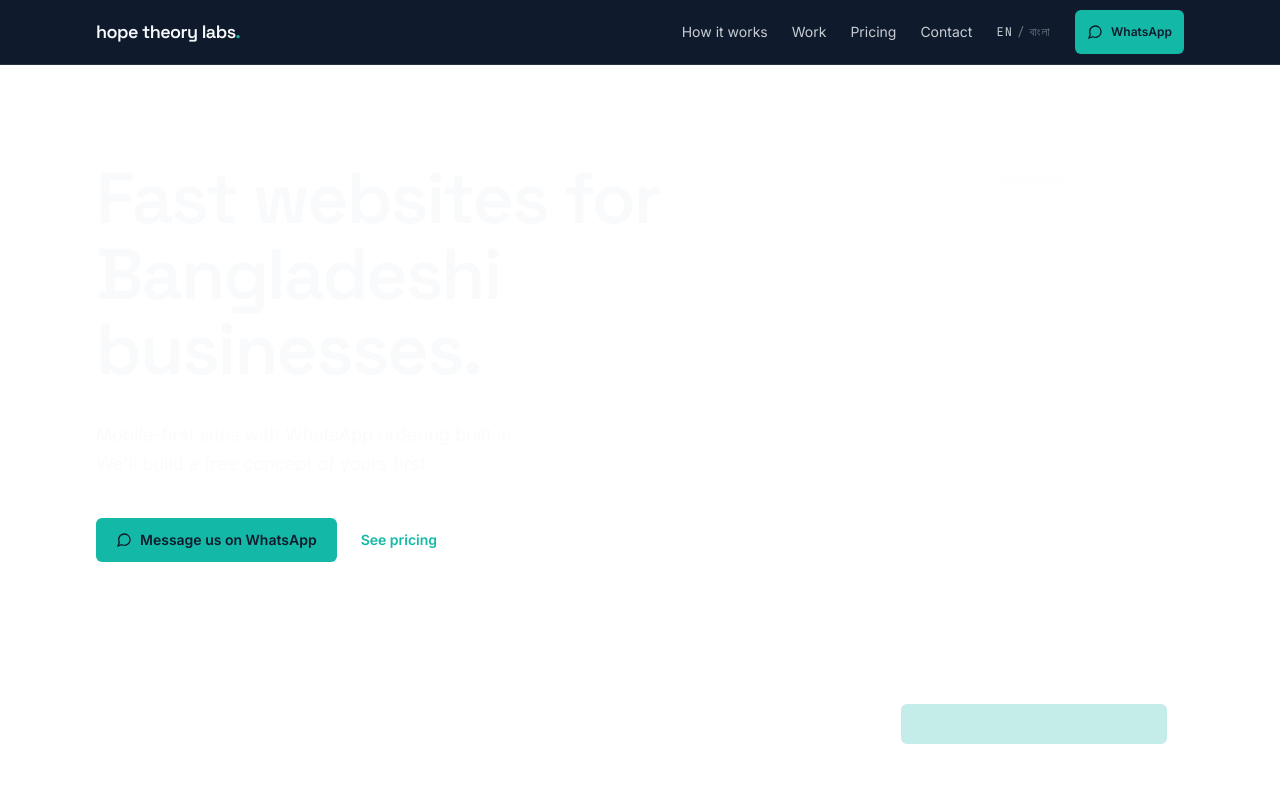
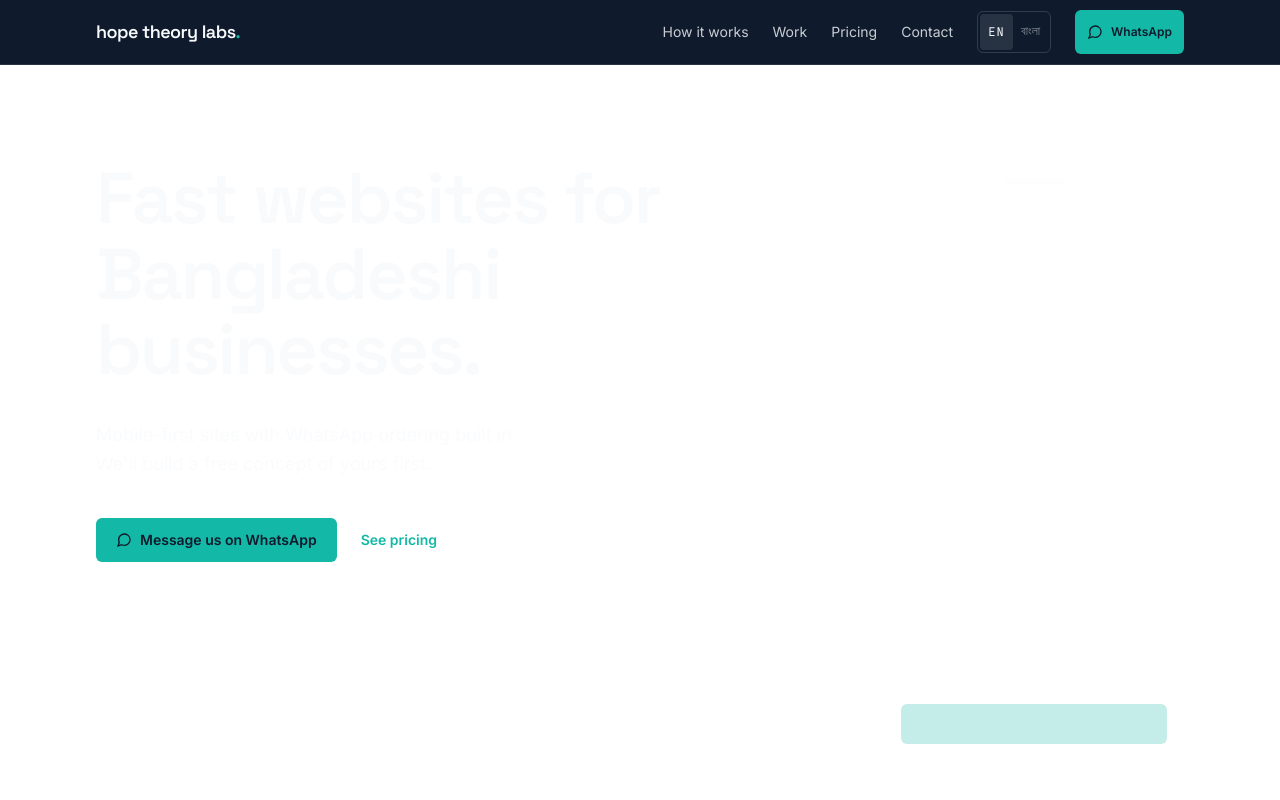
Before and after one commit to FahadIbrahim93/hopetheorylabs-site, a Next.js app: page / in a window 1280 px wide. Shown: the top 800 px of the page. Built offline with nearby package versions, Linux system fonts and the light colour scheme.

Commit message:
issue-3 1/4: language store, toggle, client shell
useSyncExternalStore-backed localStorage store (SSR-safe, no
setState-in-effect), interactive EN/বাংলা segmented control with
aria-pressed, and the page moved into a language-aware client shell.

```diff
--- a/app/page.tsx
+++ b/app/page.tsx
@@ -1,43 +1,10 @@
-import { en as content } from "@/content/en";
-
-import { About } from "@/components/About";
-import { Contact } from "@/components/Contact";
-import { EarlyAccessAI } from "@/components/EarlyAccessAI";
-import { FeatureGrid } from "@/components/FeatureGrid";
-import { Footer } from "@/components/Footer";
-import { Header } from "@/components/Header";
-import { Hero } from "@/components/Hero";
-import { HowItWorksTimeline } from "@/components/HowItWorksTimeline";
-import { Pricing } from "@/components/Pricing";
-import { StickyWhatsApp } from "@/components/StickyWhatsApp";
-import { WorkCard } from "@/components/WorkCard";
+import { PageShell } from "@/components/PageShell";
 
 /*
-  One page, SPEC order. Static only — motion (Step 5), i18n toggle (Step 3),
-  labs background (Step 4) and SEO meta (Step 6) come as their own issues.
+  Server entry: statically exported. All rendering lives in <PageShell>
+  (client) so the language toggle can re-render every string (issue #3).
+  SEO metadata and the labs background are later steps (#6, #4).
 */
 export default function Home() {
-  return (
-    <>
-      <a
-        href="#main"
-        className="sr-only focus:not-sr-only focus:fixed focus:left-4 focus:top-4 focus:z-[60] focus:rounded-md focus:bg-teal focus:px-4 focus:py-2 focus:text-sm focus:font-semibold focus:text-ink"
-      >
-        {content.header.skip}
-      </a>
-      <Header />
-      <main id="main">
-        <Hero />
-        <HowItWorksTimeline />
-        <FeatureGrid />
-        <WorkCard />
-        <Pricing />
-        <EarlyAccessAI />
-        <About />
-        <Contact />
-      </main>
-      <Footer />
-      <StickyWhatsApp href={content.contact.phoneHref} label={content.hero.primaryCta} />
-    </>
-  );
+  return <PageShell />;
 }
--- /dev/null
+++ b/components/LanguageProvider.tsx
@@ -0,0 +1,97 @@
+"use client";
+
+import {
+  createContext,
+  useCallback,
+  useContext,
+  useEffect,
+  useSyncExternalStore,
+  type ReactNode,
+} from "react";
+
+import { bn } from "@/content/bn";
+import { en } from "@/content/en";
+import type { SiteContent } from "@/content/types";
+
+export type Lang = "en" | "bn";
+
+const LANG_STORAGE_KEY = "htl-lang";
+const CONTENT: Record<Lang, SiteContent> = { en, bn };
+
+/*
+  Tiny external store over localStorage (issue #3). useSyncExternalStore is
+  the SSR-safe pattern: the server snapshot is the prerendered "en" page,
+  hydration renders the same, and the saved choice applies right after with
+  no hydration mismatch and no setState-in-effect (the useState version
+  failed the react-hooks/set-state-in-effect rule).
+*/
+const listeners = new Set<() => void>();
+
+function subscribe(onChange: () => void) {
+  listeners.add(onChange);
+  window.addEventListener("storage", onChange);
+  return () => {
+    listeners.delete(onChange);
+    window.removeEventListener("storage", onChange);
+  };
+}
+
+function getSnapshot(): Lang {
+  try {
+    return window.localStorage.getItem(LANG_STORAGE_KEY) === "bn" ? "bn" : "en";
+  } catch {
+    return "en"; // private mode / storage disabled
+  }
+}
+
+function getServerSnapshot(): Lang {
+  return "en";
+}
+
+/* Persist + switch <html lang>, then notify subscribers (same-tab updates). */
+function setLangEverywhere(lang: Lang) {
+  try {
+    window.localStorage.setItem(LANG_STORAGE_KEY, lang);
+  } catch {
+    // storage disabled — switching still works for the session
+  }
+  document.documentElement.lang = lang;
+  for (const notify of listeners) notify();
+}
+
+interface LanguageContextValue {
+  lang: Lang;
+  setLang: (lang: Lang) => void;
+  content: SiteContent;
+}
+
+const LanguageContext = createContext<LanguageContextValue | null>(null);
+
+export function LanguageProvider({ children }: { children: ReactNode }) {
+  const lang = useSyncExternalStore(subscribe, getSnapshot, getServerSnapshot);
+
+  // Keeps <html lang> in sync with the restored/toggled choice.
+  useEffect(() => {
+    document.documentElement.lang = lang;
+  }, [lang]);
+
+  const setLang = useCallback((next: Lang) => setLangEverywhere(next), []);
+
+  return (
+    <LanguageContext.Provider value={{ lang, setLang, content: CONTENT[lang] }}>
+      {children}
+    </LanguageContext.Provider>
+  );
+}
+
+export function useContent(): SiteContent {
+  const ctx = useContext(LanguageContext);
+  if (!ctx) throw new Error("useContent must be used inside <LanguageProvider>");
+  return ctx.content;
+}
+
+export function useLang(): { lang: Lang; setLang: (lang: Lang) => void } {
+  const ctx = useContext(LanguageContext);
+  if (!ctx) throw new Error("useLang must be used inside <LanguageProvider>");
+  return { lang: ctx.lang, setLang: ctx.setLang };
+}
--- a/components/LanguageToggle.tsx
+++ b/components/LanguageToggle.tsx
@@ -1,17 +1,44 @@
+"use client";
+
+import { useLang, useContent } from "./LanguageProvider";
+
 /*
-  Non-interactive placeholder for Step 3, which adds the real toggle
-  (EN / বাংলা, localStorage, document lang switch, Hind Siliguri swap).
-  TODO(issue #2 → Step 3): make interactive.
+  EN / বাংলা segmented toggle (issue #3).
+  Two real buttons, each with aria-pressed and its own accessible name, so
+  it is keyboard operable and state is announced. Copy for the labels is
+  fixed script text, not translatable copy.
 */
 export function LanguageToggle() {
+  const { lang, setLang } = useLang();
+  const content = useContent();
+
   return (
     <span
-      className="select-none font-mono text-xs uppercase tracking-widest text-paper/40"
-      aria-hidden="true"
+      role="group"
+      aria-label={content.header.language}
+      className="inline-flex items-center rounded-md border border-paper/15 p-0.5 font-mono text-xs"
     >
-      <span className="text-paper/80">EN</span>
-      <span className="mx-1">/</span>
-      <span className="font-bangla normal-case">বাংলা</span>
+      <button
+        type="button"
+        aria-pressed={lang === "en"}
+        onClick={() => setLang("en")}
+        className={`min-h-9 rounded px-2 uppercase tracking-widest transition-colors ${
+          lang === "en" ? "bg-paper/10 text-paper" : "text-paper/50 hover:text-paper"
+        }`}
+      >
+        EN
+      </button>
+      <button
+        type="button"
+        aria-pressed={lang === "bn"}
+        lang="bn"
+        onClick={() => setLang("bn")}
+        className={`min-h-9 rounded px-2 font-bangla transition-colors ${
+          lang === "bn" ? "bg-paper/10 text-paper" : "text-paper/50 hover:text-paper"
+        }`}
+      >
+        বাংলা
+      </button>
     </span>
   );
 }
--- /dev/null
+++ b/components/PageShell.tsx
@@ -0,0 +1,61 @@
+"use client";
+
+import { LanguageProvider, useContent, useLang } from "./LanguageProvider";
+
+import { About } from "./About";
+import { Contact } from "./Contact";
+import { EarlyAccessAI } from "./EarlyAccessAI";
+import { FeatureGrid } from "./FeatureGrid";
+import { Footer } from "./Footer";
+import { Header } from "./Header";
+import { Hero } from "./Hero";
+import { HowItWorksTimeline } from "./HowItWorksTimeline";
+import { Pricing } from "./Pricing";
+import { StickyWhatsApp } from "./StickyWhatsApp";
+import { WorkCard } from "./WorkCard";
+
+/*
+  One page, SPEC order, now language-aware (issue #3).
+
+  Everything lives inside <LanguageProvider> so a toggle re-renders every
+  visible string. The shell root carries data-lang, which globals.css uses
+  to swap the Latin display/body fonts for Hind Siliguri when bn is active.
+  The static export prerenders the English page; other languages apply on
+  hydration.
+*/
+function Shell() {
+  const content = useContent();
+  const { lang } = useLang();
+
+  return (
+    <div data-lang={lang}>
+      <a
+        href="#main"
+        className="sr-only focus:not-sr-only focus:fixed focus:left-4 focus:top-4 focus:z-[60] focus:rounded-md focus:bg-teal focus:px-4 focus:py-2 focus:text-sm focus:font-semibold focus:text-ink"
+      >
+        {content.header.skip}
+      </a>
+      <Header />
+      <main id="main">
+        <Hero />
+        <HowItWorksTimeline />
+        <FeatureGrid />
+        <WorkCard />
+        <Pricing />
+        <EarlyAccessAI />
+        <About />
+        <Contact />
+      </main>
+      <Footer />
+      <StickyWhatsApp href={content.contact.phoneHref} label={content.hero.primaryCta} />
+    </div>
+  );
+}
+
+export function PageShell() {
+  return (
+    <LanguageProvider>
+      <Shell />
+    </LanguageProvider>
+  );
+}
```
